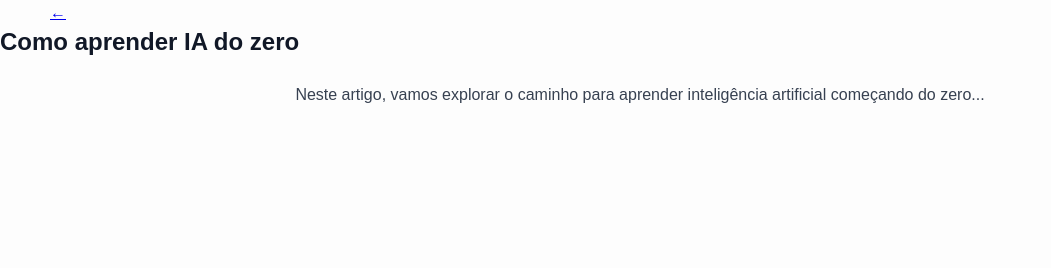
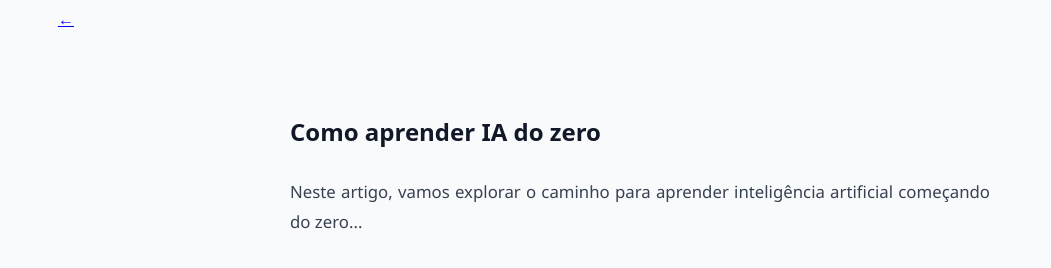
Before and after one commit to joaocardosoneto/jpcardoso, a plain HTML site: page artigos/artigo1.html in a window 1280 px wide. Shown: the whole page, without its empty margins (0-1051 px from the left). Drawn offline with Linux system fonts and the light colour scheme.

Commit message:
atualizacao

```diff
--- a/artigos/artigo1.html
+++ b/artigos/artigo1.html
@@ -11,7 +11,7 @@
     <a href="../blog.html">←</a>
   </div>
 
-  <article>
+  <article class ="blog-article">
     <h2 class="titulo-artigo"> Como aprender IA do zero</h2>
     <p class="texto-artigo">
       Neste artigo, vamos explorar o caminho para aprender inteligência artificial começando do zero...
--- a/style.css
+++ b/style.css
@@ -1,10 +1,7 @@
 body {
-  font-family: sans-serif;
-  margin: 0;
-  padding: 0;
-  background-color: #fdfdfd;
-  color: #333;
-  line-height: 1.6;
+  background-color: #f9fafb; /* cinza clarinho */
+  color: #111827;
+  font-family: ui-sans-serif, system-ui, sans-serif;
 }
 
 .container {
@@ -14,8 +11,7 @@ body {
 }
 
 header {
-  background: #ffffff;
-  border-bottom: 1px solid #eee;
+  background: #f9fafb;
   padding: 20px 0;
 }
 
@@ -92,16 +88,27 @@ footer {
   color: rgb(107 114 128 / var(--tw-text-opacity, 1));
 }
 
+.blog-article {
+  max-width: 700px;
+  margin: 80px auto;
+  padding: 0 20px;
+  font-family: 'Segoe UI', sans-serif;
+  color: #222;
+  line-height: 1.8;
+  font-size: 1.05rem;
+}
+
 .titulo-artigo {
+  font-family: ui-sans-serif, system-ui, sans-serif;
+  font-size: 24px;
   color: #111827;
-  font-weight: 700;
-  font-size: 1.5em;
-  margin-top: 0;
-  margin-bottom: 1em;
-  line-height: 1.3333333;
+  font-weight: 600;
+  margin-bottom: 24px;
+  text-align: left;
 }
 
 .texto-artigo {
-  text-align: center;
+  margin-bottom: 20px;
+  text-align: justify;
   color: #374151;
 }
```
